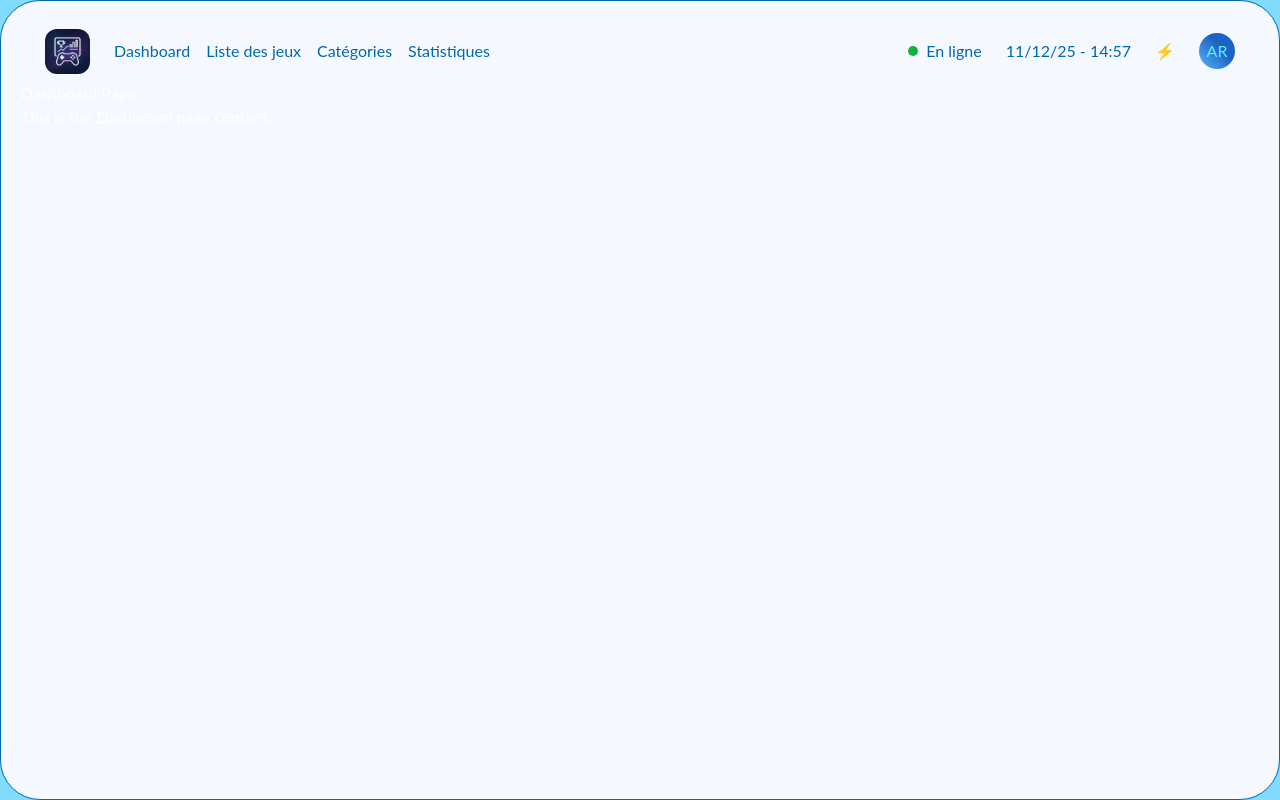
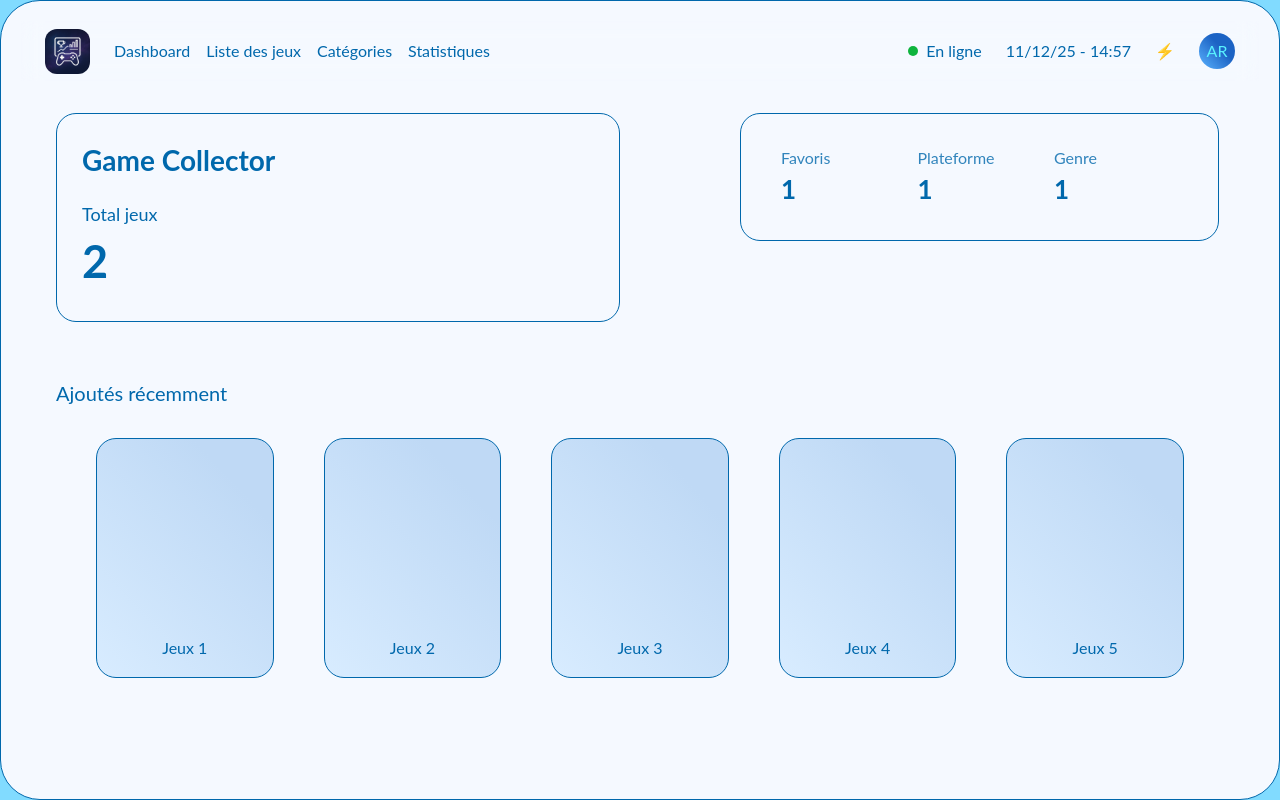
Before and after one commit to anto95240/GameCollector, a React (Vite) app: page /dashboard in a window 1280 px wide. Built offline with nearby package versions, Linux system fonts and the light colour scheme.

Commit message:
Add front dashboard

```diff
--- /dev/null
+++ b/src/components/secondary/dashboard/GameCard/gameCard.css
@@ -0,0 +1,20 @@
+.game-card {
+    min-width: 150px;
+    height: 240px;
+    border: 1px solid var(--color-border);
+    border-radius: 20px;
+    background: var(--gradient-card-secondary);
+}
+
+.game-name {
+    margin-top: auto;
+    font-size: 16px;
+    padding-bottom: 5px;
+}
+
+@media (min-width: 768px) {
+    .game-card {
+        flex: 1;
+        min-width: 0;
+    }
+}
--- /dev/null
+++ b/src/components/secondary/dashboard/GameCard/index.jsx
@@ -0,0 +1,11 @@
+import "./gameCard.css";
+
+const GameCard = ({ name }) => {
+    return (
+        <div className="game-card flex flex-col justify-end items-center p-3">
+            <p className="game-name text-center">{name}</p>
+        </div>
+    );
+};
+
+export default GameCard;
--- /dev/null
+++ b/src/components/secondary/dashboard/SectionGameCard/index.jsx
@@ -0,0 +1,57 @@
+import { useRef } from "react";
+import "./sectionGameCard.css";
+import { FontAwesomeIcon } from "@fortawesome/react-fontawesome";
+import { faChevronLeft, faChevronRight } from "@fortawesome/free-solid-svg-icons";
+import { useDashboard } from "../../../../hooks/useDashboard";
+import GameCard from "../GameCard";
+
+
+const SectionGameCard = ({t}) => {
+    const { recentGames } = useDashboard();
+    const scrollRef = useRef(null);
+
+    const scroll = (direction) => {
+        if (scrollRef.current) {
+            const { current } = scrollRef;
+            const scrollAmount = 200; // Distance du scroll en pixels
+
+            if (direction === "left") {
+                current.scrollBy({ left: -scrollAmount, behavior: "smooth" });
+            } else {
+                current.scrollBy({ left: scrollAmount, behavior: "smooth" });
+            }
+        }
+    };
+
+    return (
+        <div className="recent-games-section">
+            <h2 className="section-title">{t('dashboard.recentlyAdded')}</h2>
+
+            <div className="games-carousel relative w-full">
+                {/* Flèche gauche mobile */}
+                <button
+                    className="carousel-arrow arrow-left"
+                    onClick={() => scroll("left")}
+                >
+                    <FontAwesomeIcon icon={faChevronLeft} />
+                </button>
+
+                <div className="game-cards-container flex no-scrollbar" ref={scrollRef}>
+                    {recentGames.map((game, i) => (
+                        <GameCard key={i} name={game} />
+                    ))}
+                </div>
+
+                {/* Flèche droite mobile */}
+                <button
+                    className="carousel-arrow arrow-right"
+                    onClick={() => scroll("right")}
+                >
+                    <FontAwesomeIcon icon={faChevronRight} />
+                </button>
+            </div>
+        </div>
+    );
+};
+
+export default SectionGameCard;
--- /dev/null
+++ b/src/components/secondary/dashboard/SectionGameCard/sectionGameCard.css
@@ -0,0 +1,56 @@
+.recent-games-section {
+    margin-top: 24px;
+}
+
+.section-title {
+    font-size: 20px;
+    margin-bottom: 20px;
+}
+
+.game-cards-container {
+    display: flex;
+    gap: 15px;
+    overflow-x: auto;
+    padding: 10px 40px;
+    scroll-behavior: smooth;
+}
+
+/* Cache scrollbar */
+.no-scrollbar::-webkit-scrollbar { display: none; }
+.no-scrollbar { scrollbar-width: none; }
+
+/* ===========================
+    CAROUSEL ARROWS MOBILE
+=========================== */
+
+.carousel-arrow {
+    position: absolute;
+    top: 50%;
+    transform: translateY(-50%);
+    background: transparent;
+    border: none;
+    color: var(--color-text);
+    font-size: 20px;
+    display: flex;
+    padding: 5px;
+}
+
+.arrow-left { left: -5px; }
+.arrow-right { right: -5px; }
+
+/* Desktop: hide arrows */
+@media (min-width: 768px) {
+    .carousel-arrow {
+        display: none;
+    }
+
+    .game-cards-container {
+        gap: 50px;
+        overflow: hidden;
+    }
+
+    .game-card {
+        flex: 1;
+        min-width: 0;
+    }
+}
--- /dev/null
+++ b/src/components/secondary/dashboard/SectionStatPrimary/index.jsx
@@ -0,0 +1,18 @@
+import "./sectionStatPrimary.css";
+import { useDashboard } from "../../../../hooks/useDashboard";
+
+const GameCard = ({t}) => {
+    const { stats } = useDashboard();
+    return (
+        <div className="main-total-card w-full">
+            <h1 className="main-title">{t('dashboard.title')}</h1>
+
+            <div className="total-info">
+                <p className="total-label">{t('dashboard.totalGame')}</p>
+                <p className="total-value">{stats.totalGames}</p>
+            </div>
+        </div>
+    );
+};
+
+export default GameCard;
--- /dev/null
+++ b/src/components/secondary/dashboard/SectionStatPrimary/sectionStatPrimary.css
@@ -0,0 +1,33 @@
+/* Mobile = width 100% / Desktop = 75% */
+.main-total-card {
+    border: 1px solid var(--color-border);
+    border-radius: 20px;
+    box-shadow: var(--shadow-secondary);
+    padding: 25px;
+    margin-top: 1rem;
+}
+
+/* Desktop: side by side */
+@media (min-width: 768px) {
+    .secondary-stats-grid {
+        width: 85%;
+    }
+}
+
+.main-title {
+    font-size: 28px;
+    font-weight: bold;
+}
+
+.total-info {
+    margin-top: 20px;
+}
+
+.total-label {
+    font-size: 18px;
+}
+
+.total-value {
+    font-size: 45px;
+    font-weight: bold;
+}
--- /dev/null
+++ b/src/components/secondary/dashboard/SectionStatSecondary/index.jsx
@@ -0,0 +1,16 @@
+import "./sectionStatSecondary.css";
+import { useDashboard } from "../../../../hooks/useDashboard";
+import StatCard from "../StatCard";
+
+const SectionStatSecondary = ({t}) => {
+    const { stats } = useDashboard();
+    return (
+        <div className="secondary-stats-grid flex flex-col gap-3.5">
+            <StatCard title={t('dashboard.favorite')} value={stats.favoriteCount} />
+            <StatCard title={t('dashboard.platform')} value={stats.platformCount} />
+            <StatCard title={t('dashboard.genre')} value={stats.genreCount} />
+        </div>
+    );
+};
+
+export default SectionStatSecondary;
--- /dev/null
+++ b/src/components/secondary/dashboard/SectionStatSecondary/sectionStatSecondary.css
@@ -0,0 +1,45 @@
+/* ===========================
+    SECONDARY STATS (3 blocs)
+=========================== */
+
+/* Mobile : colonne */
+.secondary-stats-grid {
+  border: 1px solid var(--color-border);
+  border-radius: 20px;
+  padding: 20px 40px;
+  box-shadow: var(--shadow-secondary);
+  height: 8rem;
+  margin-top: 1rem;
+}
+
+/* Desktop: side by side */
+@media (min-width: 1024px) {
+    .secondary-stats-grid {
+        margin-left: 5rem;
+    }
+}
+
+/* Desktop: side by side */
+@media (min-width: 768px) {
+    .secondary-stats-grid {
+        width: 85%;
+    }
+}
+
+/* Desktop : 3 colonnes */
+@media (min-width: 640px) {
+  .secondary-stats-grid {
+    display: grid;
+    grid-template-columns: repeat(3, 1fr);
+    gap: 12px;
+  }
+}
+
+@media (max-width: 640px) {
+  .secondary-stats-grid {
+    height: auto;
+    width: 50%;
+    margin-left: auto;
+    margin-right: auto;
+  }
+}
--- /dev/null
+++ b/src/components/secondary/dashboard/StatCard/index.jsx
@@ -0,0 +1,12 @@
+import "./statCard.css";
+
+const StatCard = ({ title, value }) => {
+    return (
+        <div className="stat-card flex flex-col justify-center">
+            <p className="stat-title">{title}</p>
+            <p className="stat-value">{value}</p>
+        </div>
+    );
+};
+
+export default StatCard;
--- /dev/null
+++ b/src/components/secondary/dashboard/StatCard/statCard.css
@@ -0,0 +1,15 @@
+.stat-card {
+    padding: 10px 0;
+}
+
+.stat-title {
+    font-size: 16px;
+    color: var(--color-text);
+    opacity: 0.8;
+}
+
+.stat-value {
+    font-size: 26px;
+    font-weight: bold;
+    text-align: start;
+}
--- a/src/screens/Dashboard/dashboard.css
+++ b/src/screens/Dashboard/dashboard.css
@@ -0,0 +1,19 @@
+.dashboard-content {
+    width: 100%;
+    max-width: 1200px;
+    margin: 0 auto;
+}
+.main-stats-grid {
+    display: flex;
+    flex-direction: column;
+    gap: 20px;
+}
+
+/* Desktop: side by side */
+@media (min-width: 768px) {
+    .main-stats-grid {
+        display: grid;
+        grid-template-columns: 1fr 1fr;
+        gap: 40px;
+    }
+}
--- a/src/screens/Dashboard/index.jsx
+++ b/src/screens/Dashboard/index.jsx
@@ -1,11 +1,32 @@
+import SectionGameCard from "../../components/secondary/dashboard/SectionGameCard";
+import SectionStatSecondary from "../../components/secondary/dashboard/SectionStatSecondary";
+import SectionStatPrimary from "../../components/secondary/dashboard/SectionStatPrimary";
+import { useTranslation } from "react-i18next";
+
+import "./dashboard.css";
+
 function HomePage() {
-return (
-        <div>
-            <h1 className="text-white">Dashboard Page</h1>
-            <p className="text-white">This is the Dashboard page content.</p>
+
+    const { t } = useTranslation();
+
+    return (
+        <div className="dashboard-content p-4 flex flex-col">
+
+            {/* SECTION STATS PRINCIPALES */}
+            <div className="main-stats-grid mb-8">
+
+                {/* BLOC 1 - TOTAL */}
+                <SectionStatPrimary t={t} />
+
+                {/* BLOC 2 - SECONDAIRES */}
+                <SectionStatSecondary t={t} />
+
+            </div>
+
+            <SectionGameCard t={t} />
+
         </div>
     );
-
 }
 
 export default HomePage;
```
